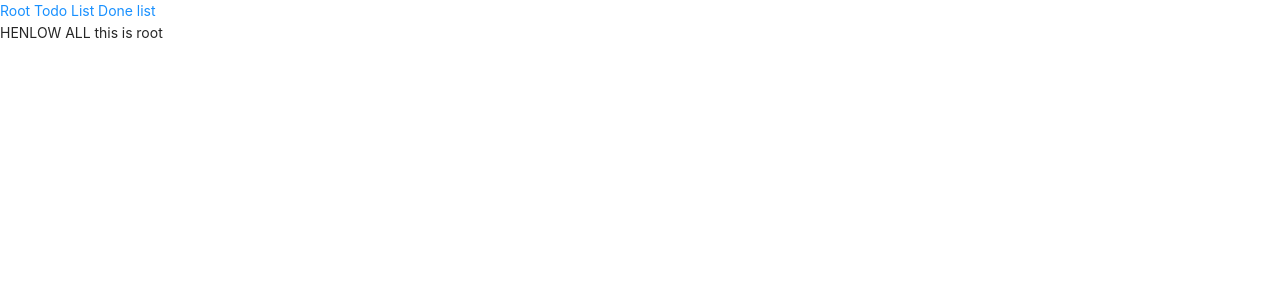
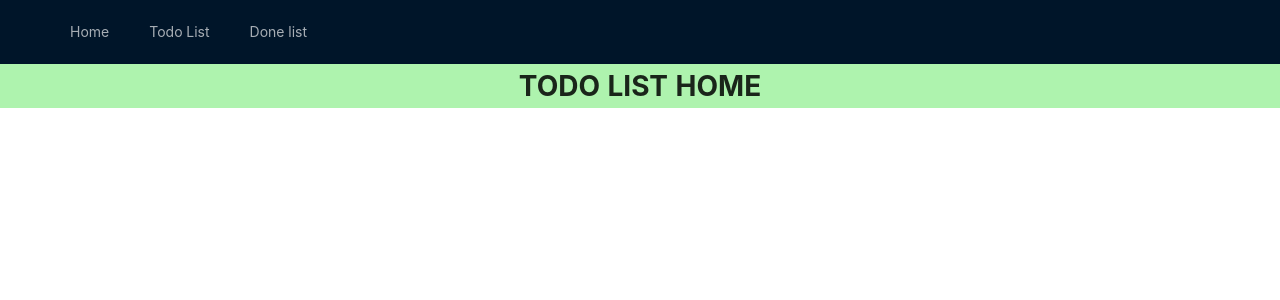
Before and after one commit to TORIBDA/ReactRedux-ToDo, a React (Create React App) app: page / in a window 1280 px wide. Shown: the top 300 px of the page. Built offline with nearby package versions, Linux system fonts and the light colour scheme.

Commit message:
[Todo][TORIBDA] refactor: implemented better design

```diff
--- a/package.json
+++ b/package.json
@@ -3,6 +3,7 @@
   "version": "0.1.0",
   "private": true,
   "dependencies": {
+    "@ant-design/icons": "^4.6.3",
     "@testing-library/jest-dom": "^5.14.1",
     "@testing-library/react": "^11.2.7",
     "@testing-library/user-event": "^12.8.3",
--- a/src/App.js
+++ b/src/App.js
@@ -3,21 +3,35 @@ import TodoList from './features/todos/components/TodoList';
 import TodoDoneList from './features/todos/components/TodoDoneList';
 import {Route, Link, BrowserRouter, Switch} from "react-router-dom";
 import React from 'react';
+import Layout, { Header } from 'antd/lib/layout/layout';
+import { Menu } from 'antd';
 
 function App() {
   return (
     <React.Fragment>
       <BrowserRouter>
-        <Link to="/">Root</Link>&nbsp;
-        <Link to="/todos">Todo List</Link>&nbsp;
-        <Link to="/done">Done list</Link>
+        <Layout>
+          <Header>
+            <Menu theme="dark"  mode="horizontal">
+              <Menu.Item>
+                <Link to="/">Home</Link>
+              </Menu.Item>
+              <Menu.Item>
+                <Link to="/todos">Todo List</Link>
+              </Menu.Item>
+              <Menu.Item>
+                <Link to="/done">Done list</Link>
+              </Menu.Item>
+            </Menu>
+          </Header>
+        </Layout>
 
         <Switch>
           <Route exact path="/todos" component={TodoList}></Route>
           <Route exact path="/done" component={TodoDoneList}></Route>
           <Route path="*">
             <div>
-              HENLOW ALL this is root
+              <center><h1><strong>TODO LIST HOME</strong></h1></center>
             </div>
           </Route>
         </Switch>
--- a/src/features/todos/components/TodoDoneList.js
+++ b/src/features/todos/components/TodoDoneList.js
@@ -2,13 +2,14 @@ import TodoItem from "./TodoItem";
 import { selectAllDone } from "../reducers/todosSlice";
 import { useSelector } from "react-redux";
 import React from 'react'
+import "../../../styles/TodoDoneList.css";
 
 
 function TodoDoneList() {
     const todoIds = useSelector(selectAllDone);
 
     return (
-        <div>
+        <div className="DoneList">
             {todoIds.map((todo) => (
                 <TodoItem key={todo.id} itemId={todo.id}/>
             ))}
--- a/src/features/todos/components/TodoForm.js
+++ b/src/features/todos/components/TodoForm.js
@@ -3,6 +3,8 @@ import { useDispatch } from "react-redux";
 import { AddTodo } from "../reducers/todosSlice";
 import "../../../styles/TodoForm.css";
 import { createTodo } from "../../../api/todosAPI";
+import { PlusSquareOutlined, PlusOutlined } from '@ant-design/icons';
+import { Button } from 'antd';
 
 
 function TodoForm() {
@@ -32,6 +34,9 @@ function TodoForm() {
                     placeholder="input a new to-do item"
                     value={text}
                     onChange={changeHandler}/>
+
+                {/* <PlusSquareOutlined size="large"/>
+                <Button type="primary" size="large">+</Button> */}
                 <button className="TodoButtonAdd" onClick={addToDoHandler}>+</button>
             </div>
         </div>
--- a/src/features/todos/components/TodoItem.js
+++ b/src/features/todos/components/TodoItem.js
@@ -3,6 +3,8 @@ import "../../../styles/Todo.css";
 import { useDispatch, useSelector } from "react-redux";
 import { selectByTodoId, RemoveTodo, ToggleTodo } from "../reducers/todosSlice";
 import { updateToDo, deleteToDo } from "../../../api/todosAPI"
+import { Button } from 'antd';
+import { DeleteOutlined } from '@ant-design/icons';
 
 function TodoItem(props) {
     const todo = useSelector(state => selectByTodoId(state, props.itemId))
@@ -29,7 +31,10 @@ function TodoItem(props) {
                 </span>
             </div>
             <div className="Column RemoveItem">
-                <button className="removeButton" onClick={removeTodoHandler}>X</button>
+                {/* <button className="removeButton" onClick={removeTodoHandler}>X</button> */}
+                {/* <Button type="dashed" onClick={removeTodoHandler}>X</Button> */}
+                <Button type="danger" size="small" onClick={removeTodoHandler}><DeleteOutlined /></Button>
+
             </div>
         </div>
     );
--- a/src/index.js
+++ b/src/index.js
@@ -5,7 +5,7 @@ import App from './App';
 import reportWebVitals from './reportWebVitals';
 import {Provider} from 'react-redux';
 import store from "./store/store";
-import 'antd/dist/antd';
+import 'antd/dist/antd.css';
 
 ReactDOM.render(
   <React.StrictMode>
--- /dev/null
+++ b/src/styles/TodoDoneList.css
@@ -0,0 +1,4 @@
+.DoneList{
+    background-color: blanchedalmond;
+    width: 100%;
+}
```
